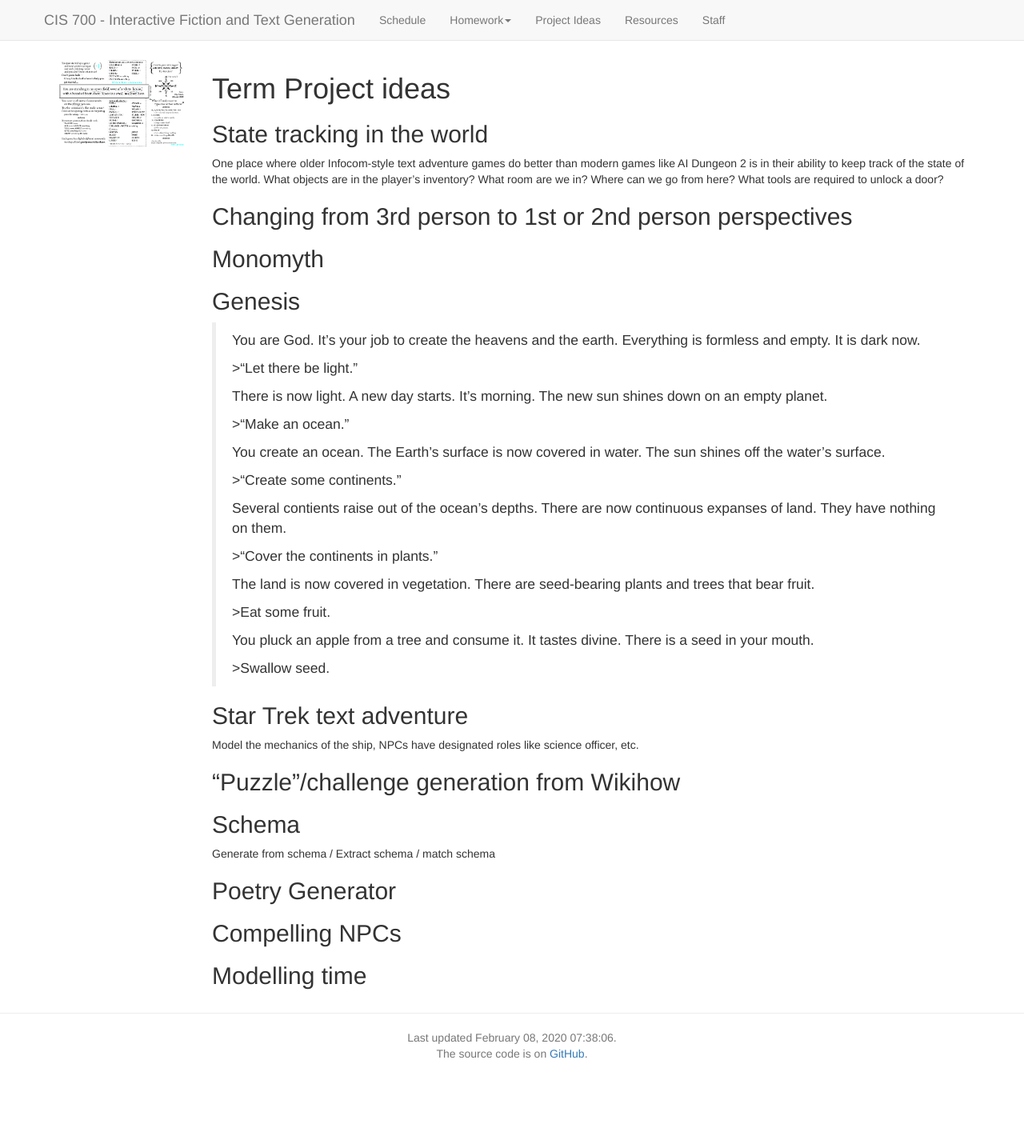
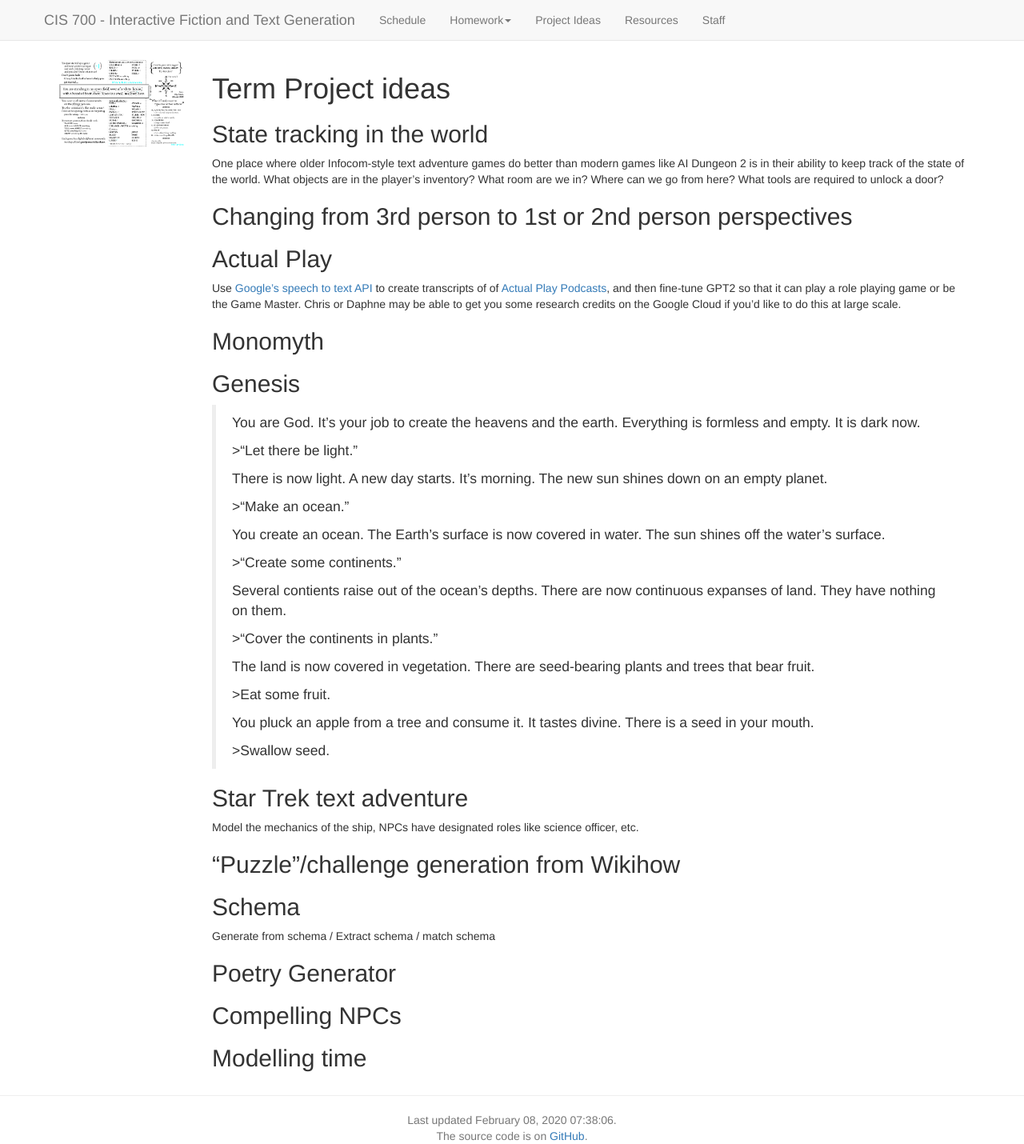
Before and after one commit to interactive-fiction-class/interactive-fiction-class.github.io, a Jekyll site: the page built from project.md, in a window 1280 px wide. Shown: the whole page at 80% size. Built offline with Jekyll 4.4.1, drawn with Linux system fonts in a browser that asks for light colours; nearby versions of some CDN libraries; a script that is not in the unit is left out; before the commit the page ends 1327 px from its top, so only the background shows below that.

Commit message:
Project idea
Transcribe actual play podcasts with Google's speech to text API, and train GPT2 on the transcripts.

```diff
--- a/project.md
+++ b/project.md
@@ -13,6 +13,10 @@ One place where older Infocom-style text adventure games do better than modern g
 
 ## Changing from 3rd person to 1st or 2nd person perspectives
 
+
+## Actual Play
+
+Use [Google's speech to text API](https://towardsdatascience.com/how-to-use-google-speech-to-text-api-to-transcribe-long-audio-files-1c886f4eb3e9) to create transcripts of of [Actual Play Podcasts](https://tabletopbellhop.com/actual-play-podcasts/), and then fine-tune GPT2 so that it can play a role playing game or be the Game Master.  Chris or Daphne may be able to get you some research credits on the Google Cloud if you'd like to do this at large scale.
 
 
 ## Monomyth
```
Also changed, not shown: resources.md (+2 -0 lines).
